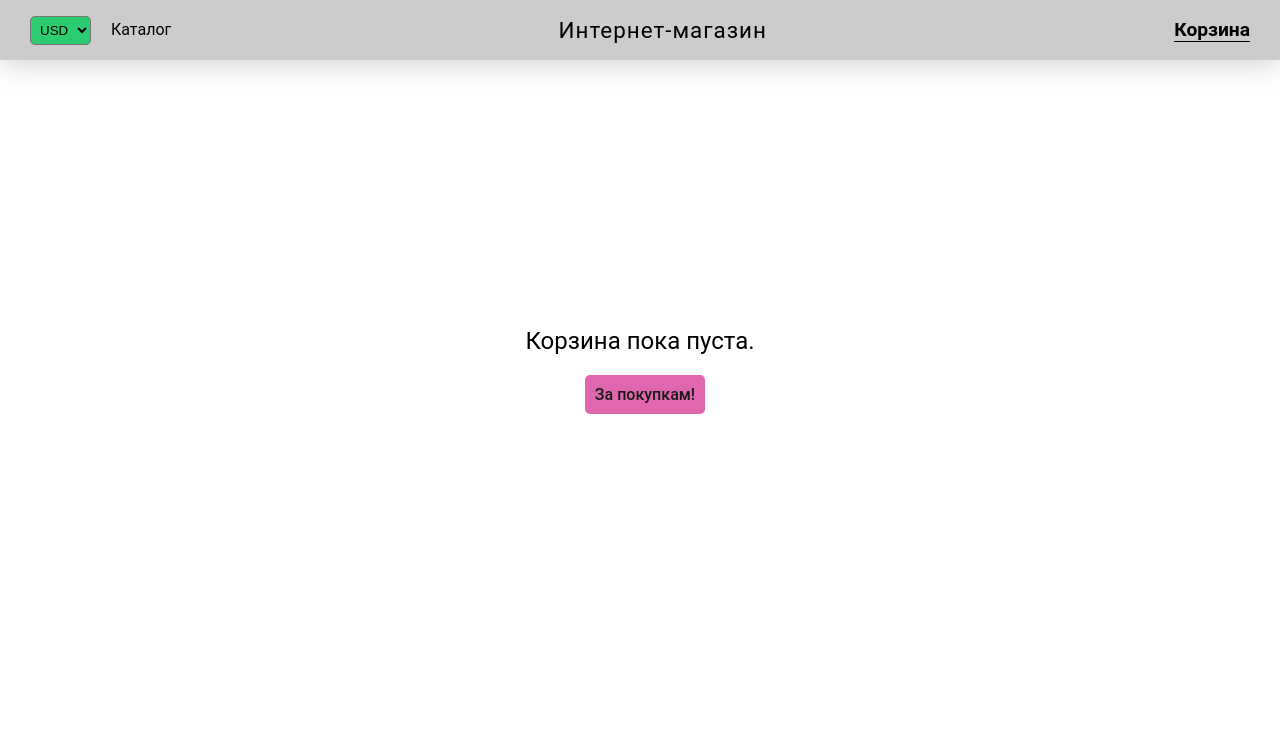
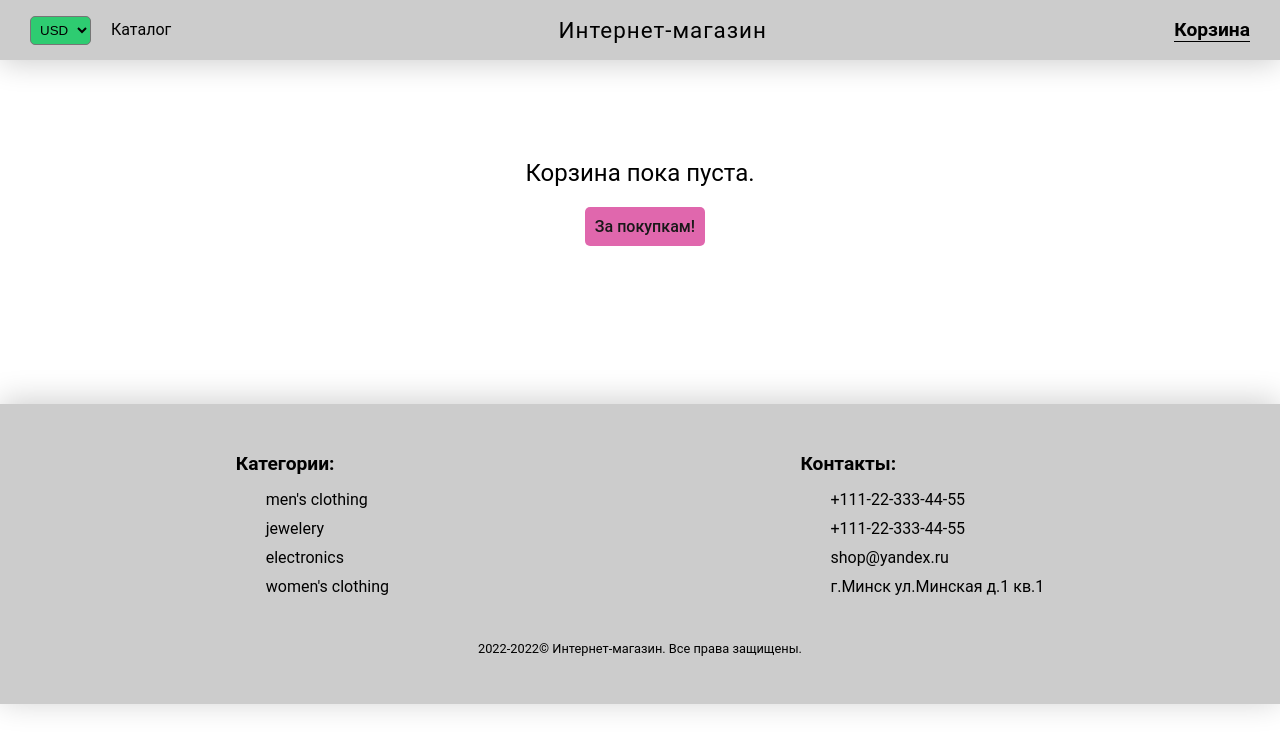
Before and after one commit to alexeyShuncko/shop, a Next.js app: page /basket in a window 1280 px wide. Shown: the top 750 px of the page. Built offline with nearby package versions, Linux system fonts and the light colour scheme.

Commit message:
футер с категориями и контактами

```diff
--- /dev/null
+++ b/components/Layout/Footer.js
@@ -0,0 +1,46 @@
+import s from '../../styles/Layout.module.css'
+import { useRouter } from 'next/router'
+
+
+
+
+
+export const Footer = ({category, setCategory}) => {
+
+
+    const router = useRouter()
+
+    const clickCategory = (e) => {
+        if (router.pathname !== '/') {
+            router.push('/')
+        }
+            if (e.target.localName === 'li') {
+                setCategory(e.target.innerHTML)
+                window.scroll(0,0)
+            }
+
+    }
+
+    return (
+        <div className={s.footer}>
+            <div>
+                <ul onClick={clickCategory}><span>Категории:</span>
+                    <li>{`men's clothing`}</li>
+                    <li>jewelery</li>
+                    <li>electronics</li>
+                    <li>{`women's clothing`}</li>
+                </ul>
+                <ul> <span>Контакты:</span>
+                    <li>+111-22-333-44-55</li>
+                    <li>+111-22-333-44-55</li>
+                    <li>shop@yandex.ru</li>
+                    <li>г.Минск ул.Минская д.1 кв.1</li>
+                </ul>
+            </div>
+            <div>
+                2022-2022© Интернет-магазин. Все права защищены.
+            </div>
+        </div>
+    )
+
+}
--- a/components/Layout/MainLayout.js
+++ b/components/Layout/MainLayout.js
@@ -5,10 +5,12 @@ import { useRouter } from 'next/router'
 import { useEffect } from "react";
 import { MyModal } from "../MyModal";
 import { SelectCurrency } from "./SelectCurrency";
+import { Footer } from "./Footer";
 
 
 
-export const MainLayout = ({ children, basket, visibl, setVisibl, text, setText, currency, setCurrency}) => {
+export const MainLayout = (
+    { children, basket, visibl, setVisibl, text, setText, currency, setCurrency, category,setCategory}) => {
 
     const router = useRouter()
 
@@ -50,6 +52,7 @@ export const MainLayout = ({ children, basket, visibl, setVisibl, text, setText,
             <main className={s.container}>
                {children}
             </main>
+          <Footer category={category} setCategory={setCategory}/>
             <MyModal text={text} setVisibl={setVisibl} visibl={visibl} />
         </>
     )
--- a/pages/_app.js
+++ b/pages/_app.js
@@ -9,16 +9,19 @@ function MyApp({ Component, pageProps }) {
   const [currency, setCurrency] = useState('USD')
   const [visibl, setVisibl] = useState(false)
   const [text, setText] = useState('')
+  const [category, setCategory] = useState('all')
 
   return (
     <MainLayout basket={basket}
     visibl={visibl} setVisibl={setVisibl}
     text={text} setText={setText}
-    currency={currency} setCurrency={setCurrency}>
+    currency={currency} setCurrency={setCurrency}
+    category={category} setCategory={setCategory}>
       <Component {...pageProps}
       basket={basket} setBasket={setBasket}
       visibl={visibl} setVisibl={setVisibl}
       text={text} setText={setText} currency={currency}
+      category={category} setCategory={setCategory}
       />
     </MainLayout>
   )
--- a/pages/basket.js
+++ b/pages/basket.js
@@ -61,7 +61,7 @@ export default function Basket({ basket = [], setBasket, setVisibl, setText, cur
               <span className={s.amount}>{el.amount}</span>
 
               {
-                 el.amount < 99
+                 el.amount < 10
                  ? <button onClick={(e)=> {
                   e.stopPropagation()
                   el.amount = el.amount + 1
--- a/styles/Basket.module.css
+++ b/styles/Basket.module.css
@@ -67,7 +67,7 @@
     border-radius: 50%;
 }
 
-.price .amountBlock button:active {
+.price .amountBlock button:enabled:active {
 
     box-shadow: 0 0 10px #ccc,
         0 0 30px #ccc,
@@ -93,7 +93,7 @@
     flex-direction: column;
     justify-content: center;
     align-items: center;
-    min-height: 75vh;
+    min-height: 33vh;
     gap: 20px;
 }
 
--- a/styles/Layout.module.css
+++ b/styles/Layout.module.css
@@ -1,3 +1,6 @@
+
+
+
 .navigation {
     position: fixed;
     top: 0;
@@ -24,6 +27,9 @@
     transition: 0.2s;
 }
 
+.container {
+    min-height: 33vh;
+}
 
 .nameShop {
     font-size: 1.4em;
@@ -45,8 +51,6 @@
     position: absolute;
     font-size: 1em;
     top: -12px;
-    /* font-weight: inherit;
-    font-family: inherit; */
     left: 60px;
     width: 24px;
     height: 24px;
@@ -60,7 +64,7 @@
 }
 @keyframes fontSize {
     0%{
-        transform: scale(1.5);
+        transform: scale(2);
     }
     100% {
         transform: scale(1);
@@ -74,3 +78,42 @@
     top: -14px;
     left: 68px;
 }
+
+
+
+.footer {
+    display: flex;
+    flex-direction: column;
+    align-items: center;
+    justify-content: space-around;
+    background: #ccc;
+    height: 300px;
+    box-shadow: 0 -3px 30px rgba(0, 0, 0, 0.2);
+    padding: 30px;
+}
+.footer div:nth-child(1) {
+    display: flex;
+    justify-content: space-around;
+    width: 100%;
+}
+
+.footer div:nth-child(2) {
+    font-size: 0.8em;
+}
+
+.footer span {
+    display: inline-block;
+    margin-bottom: 15px;
+    font-weight: 600;
+    font-size: 1.2em;
+}
+
+.footer li {
+    padding-left: 30px;
+    padding-bottom: 10px;
+    cursor: pointer;
+}
+
+.footer li:hover {
+    font-weight: 600;
+}
--- a/styles/globals.css
+++ b/styles/globals.css
@@ -19,6 +19,8 @@ a {
 
 * {
   box-sizing: border-box;
+  padding: 0;
+  margin: 0;
 }
 
 
@@ -59,3 +61,7 @@ select {
 input {
   outline: none;
 }
+
+li {
+  list-style: none;
+}
```
Also changed, not shown: pages/index.js (+23 -15 lines).
